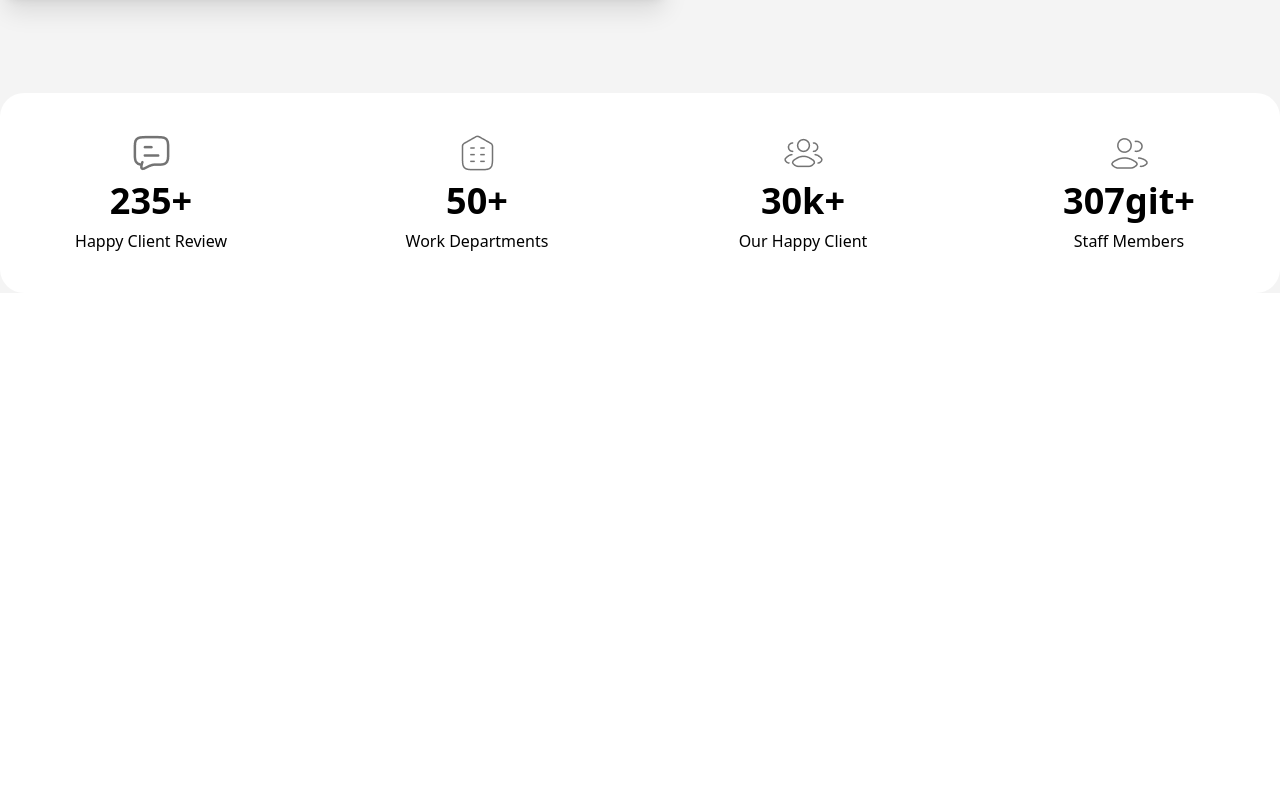
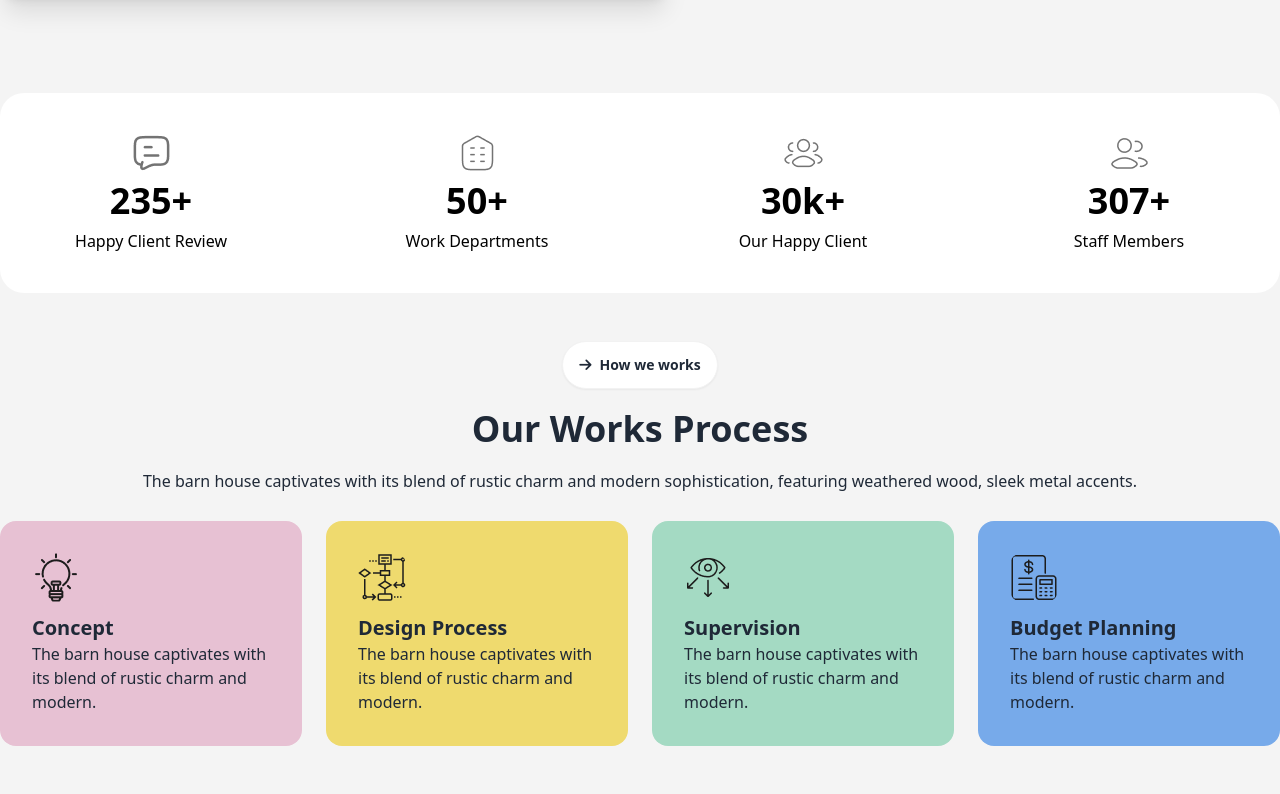
Before and after one commit to Hemonta7/B10A3-House-Design, a plain HTML site: page index.html in a window 1280 px wide. Shown: the part 1529-2323 px from the top of the page. Before the commit the page ends 1822 px from the top, so only its background shows below. Drawn offline with nearby package versions, Linux system fonts and the light colour scheme.

Commit message:
Our Works Process

```diff
--- a/index.html
+++ b/index.html
@@ -22,7 +22,7 @@
 
 <body class="font-manrop px-5elg:">
     <header class="bg-gradient-to-t from-white to-[rgba(29,28,28,0.068)]">
-        <!-- nabbar  -->
+        <!-- navbar  -->
         <nav class=" container mx-auto py-5 px-5 lg:px-0 lg:py-10">
             <div class="navbar justify-between items-center">
                 <div class="navbar-start">
@@ -54,7 +54,7 @@
                         </svg>
                     </div>
                     <ul tabindex="0"
-                        class="menu menu-sm dropdown-content bg-base-100 rounded-box z-[1] mt-3 w-28 p-2 shadow right-0">
+                        class="menu menu-sm dropdown-content bg-base-100 rounded-box z-[1] mt-3 w-32 p-2 shadow right-0">
                         <li class="text-base font-extrabold"><a>Home</a></li>
                         <li class="text-base text-gray-600 font-medium"><a>Services</a></li>
                         <li class="text-base text-gray-600 font-medium"><a>Portfolio</a></li>
@@ -87,7 +87,7 @@
     </header>
     <main>
         <!-- Design thoughtful section  -->
-        <section class="bg-[#F4F4F4] mt-6 lg:mt-16">
+        <section class="bg-common-bg mt-6 lg:mt-16">
             <div class="container mx-auto flex flex-col lg:flex-row gap-9 py-6 lg:py-24 px-5 lg:px-0">
                 <!-- text content  -->
                 <div class="flex-1 space-y-4 lg:space-y-6 relative">
@@ -131,7 +131,7 @@
             </div>
         </section>
         <!-- client review section  -->
-        <section class="bg-[#F4F4F4]">
+        <section class="bg-common-bg">
             <div class="container mx-auto px-5 lg:px-0">
                 <div class="bg-white flex flex-col lg:flex-row gap-3 lg:gap-6 rounded-3xl">
                     <div class="card text-neutral-content lg:w-96">
@@ -158,12 +158,67 @@
                     <div class="card text-neutral-content lg:w-96">
                         <div class="card-body items-center text-center py-3 lg:py-10">
                             <img src="./assets/user-multiple.png" alt="">
-                            <h2 class="card-title text-black text-4xl font-extrabold">307git+</h2>
+                            <h2 class="card-title text-black text-4xl font-extrabold">307+</h2>
                             <p class="text-black text-base font-medium">Staff Members</p>
                         </div>
                     </div>
                 </div>
             </div>
+        </section>
+        <!-- Our Works Process section  -->
+        <section class=" bg-common-bg py-6 lg:py-12">
+            <div class="container mx-auto px-5 lg:px-0">
+                <div class="flex flex-col justify-center space-y-5">
+                    <div class="flex justify-center">
+                        <button class="btn bg-white rounded-full"><i class="fa-solid fa-arrow-right"></i>How we
+                            works</button>
+                    </div>
+                    <h3 class="text-2xl lg:text-4xl font-bold text-center">Our Works Process</h3>
+                    <p class="text-sm lg:text-base font-medium text-center">The barn house captivates with its blend of
+                        rustic charm and modern sophistication, featuring
+                        weathered wood, sleek
+                        metal accents.</p>
+                </div>
+                <div class="grid grid-cols-1 md:grid-cols-2 lg:grid-cols-4 mt-7 gap-6">
+                    <div class="card bg-[#E7C1D3] p-8 space-y-3 ">
+                           <div class="flex justify-start">
+                            <img src="./assets/concept.png" class="rounded-xl" />
+                           </div>
+                        <div class="">
+                            <h2 class="text-xl font-extrabold">Concept</h2>
+                            <p class="text-base">The barn house captivates with its blend of rustic charm and modern.</p>
+                        </div>
+                    </div>
+                    <div class="card bg-[#EFDA6E] p-8 space-y-3 ">
+                           <div class="flex justify-start">
+                            <img src="./assets/flow-chart.png" class="rounded-xl" />
+                           </div>
+                        <div class="">
+                            <h2 class="text-xl font-extrabold">Design Process</h2>
+                            <p class="text-base">The barn house captivates with its blend of rustic charm and modern.</p>
+                        </div>
+                    </div>
+                    <div class="card bg-[#A4DAC3] p-8 space-y-3 ">
+                           <div class="flex justify-start">
+                            <img src="./assets/vision.png" class="rounded-xl" />
+                           </div>
+                        <div class="">
+                            <h2 class="text-xl font-extrabold">Supervision</h2>
+                            <p class="text-base">The barn house captivates with its blend of rustic charm and modern.</p>
+                        </div>
+                    </div>
+                    <div class="card bg-[#77AAEA] p-8 space-y-3 ">
+                           <div class="flex justify-start">
+                            <img src="./assets/budget-planning.png" class="rounded-xl" />
+                           </div>
+                        <div class="">
+                            <h2 class="text-xl font-extrabold">Budget Planning</h2>
+                            <p class="text-base">The barn house captivates with its blend of rustic charm and modern.</p>
+                        </div>
+                    </div>
+                </div>
+            </div>
+
         </section>
     </main>
     <footer>
@@ -178,6 +233,7 @@
                     colors: {
                         clifford: '#da373d',
                         'common-color': '#ABEF5F',
+                        'common-bg': '#F4F4F4',
                     }
                 }
             }
```
